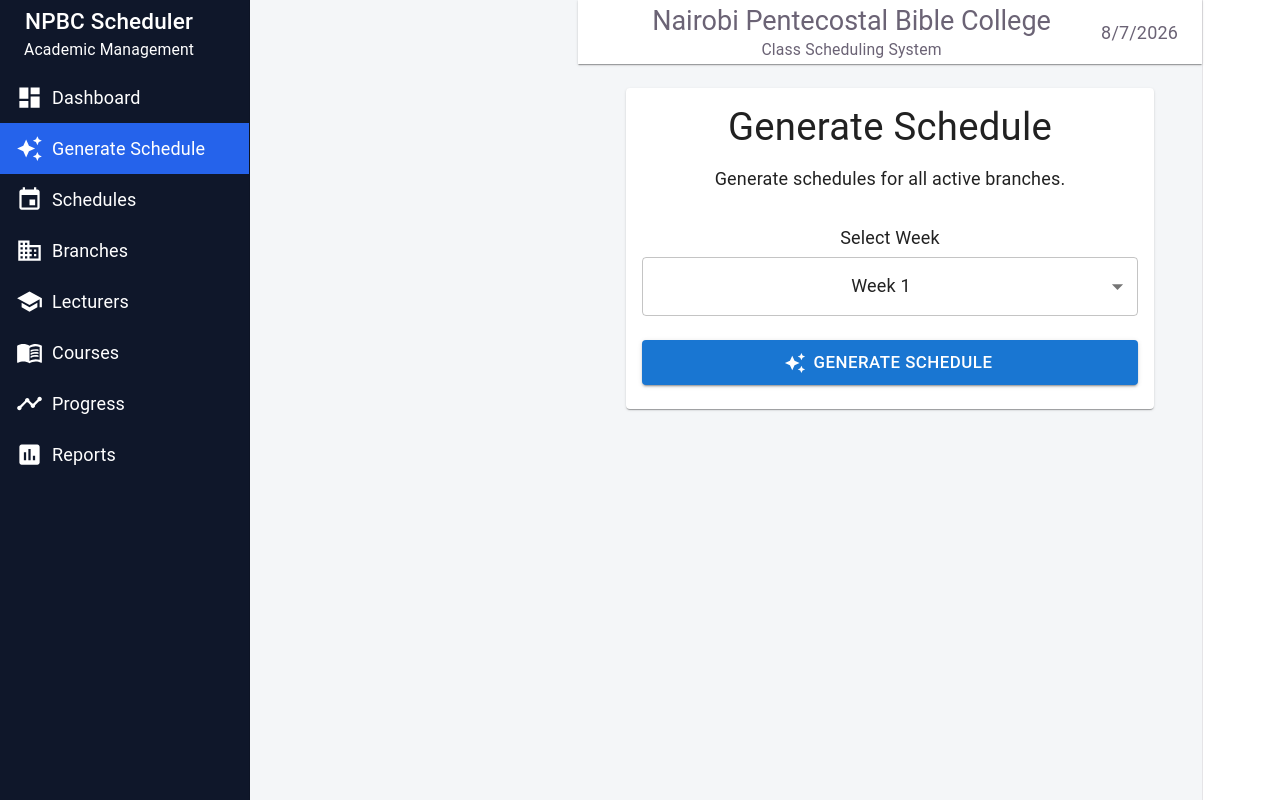
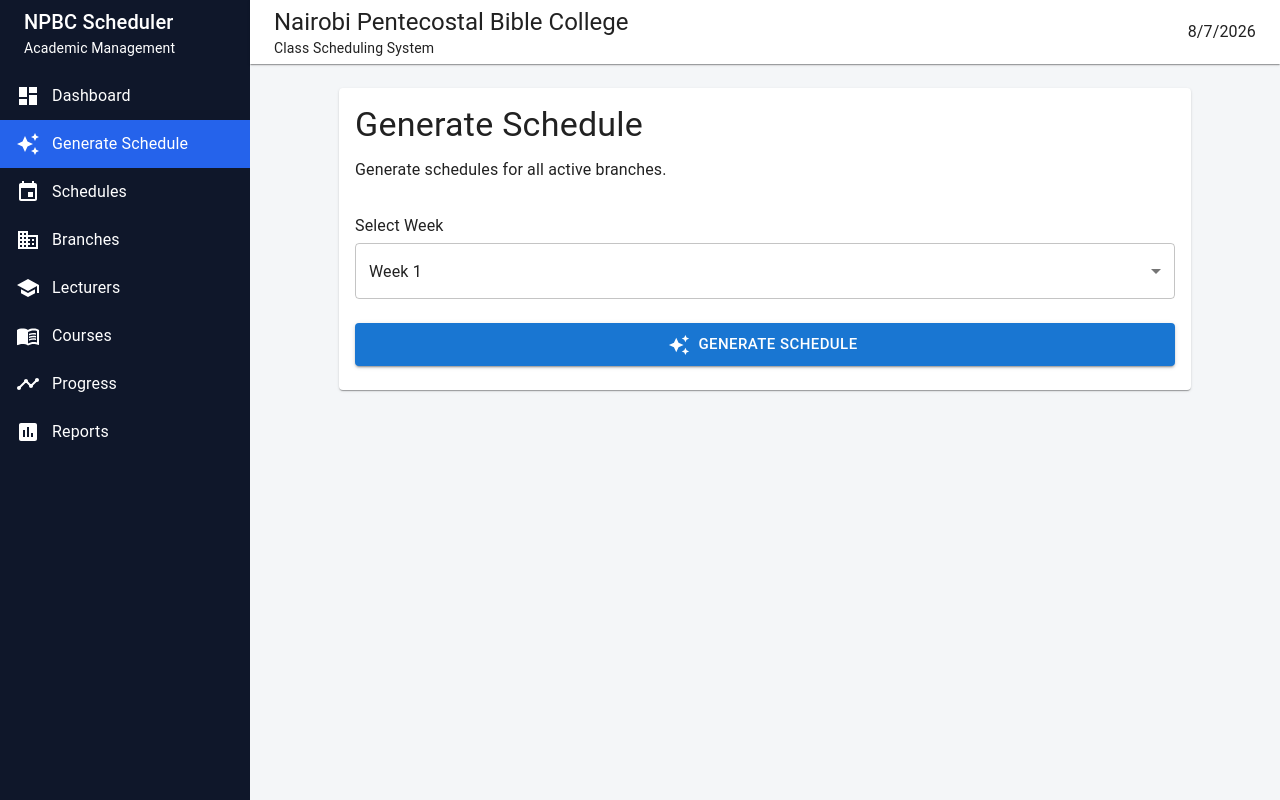
Before and after one commit to npbcsystem/scheduler, a React app in the folder frontend/: page /generate in a window 1280 px wide. Built offline with nearby package versions, Linux system fonts and the light colour scheme; the HTML template or start-up script is replaced by a standard one.

Commit message:
update UI for scheduler and sidebard

```diff
--- a/frontend/src/App.jsx
+++ b/frontend/src/App.jsx
@@ -1,7 +1,7 @@
 import { BrowserRouter, Routes, Route } from "react-router-dom";
+import CssBaseline from "@mui/material/CssBaseline";
 
 import Layout from "./components/layout/Layout";
-
 import Dashboard from "./pages/Dashboard";
 import Generate from "./pages/Generate";
 import Schedules from "./pages/Schedules";
@@ -11,61 +11,23 @@
 import Progress from "./pages/Progress";
 import Reports from "./pages/Reports";
 
-function App() {
+export default function App() {
   return (
     <BrowserRouter>
+      <CssBaseline />
       <Routes>
-
         <Route path="/" element={<Layout />}>
-
-          {/* Default Page */}
           <Route index element={<Schedules />} />
-
-          <Route
-            path="dashboard"
-            element={<Dashboard />}
-          />
-
-          <Route
-            path="generate"
-            element={<Generate />}
-          />
-
-          <Route
-            path="schedules"
-            element={<Schedules />}
-          />
-
-          <Route
-            path="branches"
-            element={<Branches />}
-          />
-
-          <Route
-            path="lecturers"
-            element={<Lecturers />}
-          />
-
-          <Route
-            path="courses"
-            element={<Courses />}
-          />
-
-          <Route
-            path="progress"
-            element={<Progress />}
-          />
-
-          <Route
-            path="reports"
-            element={<Reports />}
-          />
-
+          <Route path="dashboard" element={<Dashboard />} />
+          <Route path="generate" element={<Generate />} />
+          <Route path="schedules" element={<Schedules />} />
+          <Route path="branches" element={<Branches />} />
+          <Route path="lecturers" element={<Lecturers />} />
+          <Route path="courses" element={<Courses />} />
+          <Route path="progress" element={<Progress />} />
+          <Route path="reports" element={<Reports />} />
         </Route>
-
       </Routes>
     </BrowserRouter>
   );
 }
-
-export default App;
--- a/frontend/src/components/layout/Layout.jsx
+++ b/frontend/src/components/layout/Layout.jsx
@@ -1,8 +1,6 @@
 import { Outlet } from "react-router-dom";
-
 import Sidebar from "./Sidebar";
 import Header from "./Header";
-
 import { Box } from "@mui/material";
 
 export default function Layout() {
@@ -12,19 +10,25 @@
         display: "flex",
         minHeight: "100vh",
         backgroundColor: "#f4f6f8",
+        width: "100vw",
+        overflowX: "hidden",
       }}
     >
       <Sidebar />
 
       <Box
+        component="main"
         sx={{
           flexGrow: 1,
-          ml: "250px",
+          width: `calc(100% - 250px)`, // Occupies exact remaining screen width
+          minWidth: 0,                 // Prevents wide tables from stretching layout
+          display: "flex",
+          flexDirection: "column",
         }}
       >
         <Header />
 
-        <Box sx={{ p: 3 }}>
+        <Box sx={{ p: 3, flexGrow: 1, overflowX: "auto" }}>
           <Outlet />
         </Box>
       </Box>
--- a/frontend/src/components/layout/Sidebar.jsx
+++ b/frontend/src/components/layout/Sidebar.jsx
@@ -1,5 +1,4 @@
 import {
-  Drawer,
   Toolbar,
   List,
   ListItemButton,
@@ -20,79 +19,35 @@
 
 import { NavLink } from "react-router-dom";
 
-const drawerWidth = 250;
-
 const menuItems = [
-  {
-    text: "Dashboard",
-    path: "/dashboard",
-    icon: <DashboardIcon />,
-  },
-  {
-    text: "Generate Schedule",
-    path: "/generate",
-    icon: <AutoAwesomeIcon />,
-  },
-  {
-    text: "Schedules",
-    path: "/schedules",
-    icon: <EventIcon />,
-  },
-  {
-    text: "Branches",
-    path: "/branches",
-    icon: <BusinessIcon />,
-  },
-  {
-    text: "Lecturers",
-    path: "/lecturers",
-    icon: <SchoolIcon />,
-  },
-  {
-    text: "Courses",
-    path: "/courses",
-    icon: <MenuBookIcon />,
-  },
-  {
-    text: "Progress",
-    path: "/progress",
-    icon: <TimelineIcon />,
-  },
-  {
-    text: "Reports",
-    path: "/reports",
-    icon: <AssessmentIcon />,
-  },
+  { text: "Dashboard", path: "/dashboard", icon: <DashboardIcon /> },
+  { text: "Generate Schedule", path: "/generate", icon: <AutoAwesomeIcon /> },
+  { text: "Schedules", path: "/schedules", icon: <EventIcon /> },
+  { text: "Branches", path: "/branches", icon: <BusinessIcon /> },
+  { text: "Lecturers", path: "/lecturers", icon: <SchoolIcon /> },
+  { text: "Courses", path: "/courses", icon: <MenuBookIcon /> },
+  { text: "Progress", path: "/progress", icon: <TimelineIcon /> },
+  { text: "Reports", path: "/reports", icon: <AssessmentIcon /> },
 ];
 
 export default function Sidebar() {
   return (
-    <Drawer
-      variant="permanent"
+    <Box
+      component="nav"
       sx={{
-        width: drawerWidth,
+        width: 250,
         flexShrink: 0,
-        "& .MuiDrawer-paper": {
-          width: drawerWidth,
-          boxSizing: "border-box",
-          background: "#0F172A",
-          color: "#fff",
-        },
+        backgroundColor: "#0F172A",
+        color: "#fff",
+        minHeight: "100vh",
       }}
     >
       <Toolbar>
         <Box>
-          <Typography
-            variant="h6"
-            fontWeight="bold"
-          >
+          <Typography variant="h6" fontWeight="bold">
             NPBC Scheduler
           </Typography>
-
-          <Typography
-            variant="body2"
-            color="gray"
-          >
+          <Typography variant="body2" color="gray">
             Academic Management
           </Typography>
         </Box>
@@ -114,18 +69,13 @@
               },
             }}
           >
-            <ListItemIcon
-              sx={{ color: "white" }}
-            >
+            <ListItemIcon sx={{ color: "white" }}>
               {item.icon}
             </ListItemIcon>
-
-            <ListItemText
-              primary={item.text}
-            />
+            <ListItemText primary={item.text} />
           </ListItemButton>
         ))}
       </List>
-    </Drawer>
+    </Box>
   );
 }
--- a/frontend/src/index.css
+++ b/frontend/src/index.css
@@ -1,111 +1,15 @@
-:root {
-  --text: #6b6375;
-  --text-h: #08060d;
-  --bg: #fff;
-  --border: #e5e4e7;
-  --code-bg: #f4f3ec;
-  --accent: #aa3bff;
-  --accent-bg: rgba(170, 59, 255, 0.1);
-  --accent-border: rgba(170, 59, 255, 0.5);
-  --social-bg: rgba(244, 243, 236, 0.5);
-  --shadow:
-    rgba(0, 0, 0, 0.1) 0 10px 15px -3px, rgba(0, 0, 0, 0.05) 0 4px 6px -2px;
-
-  --sans: system-ui, 'Segoe UI', Roboto, sans-serif;
-  --heading: system-ui, 'Segoe UI', Roboto, sans-serif;
-  --mono: ui-monospace, Consolas, monospace;
-
-  font: 18px/145% var(--sans);
-  letter-spacing: 0.18px;
-  color-scheme: light dark;
-  color: var(--text);
-  background: var(--bg);
-  font-synthesis: none;
-  text-rendering: optimizeLegibility;
-  -webkit-font-smoothing: antialiased;
-  -moz-osx-font-smoothing: grayscale;
-
-  @media (max-width: 1024px) {
-    font-size: 16px;
-  }
+* {
+  box-sizing: border-box;
+  margin: 0;
+  padding: 0;
 }
 
-@media (prefers-color-scheme: dark) {
-  :root {
-    --text: #9ca3af;
-    --text-h: #f3f4f6;
-    --bg: #16171d;
-    --border: #2e303a;
-    --code-bg: #1f2028;
-    --accent: #c084fc;
-    --accent-bg: rgba(192, 132, 252, 0.15);
-    --accent-border: rgba(192, 132, 252, 0.5);
-    --social-bg: rgba(47, 48, 58, 0.5);
-    --shadow:
-      rgba(0, 0, 0, 0.4) 0 10px 15px -3px, rgba(0, 0, 0, 0.25) 0 4px 6px -2px;
-  }
-
-  #social .button-icon {
-    filter: invert(1) brightness(2);
-  }
+html,
+body,
+#root {
+  width: 100%;
+  height: 100%;
+  margin: 0;
+  padding: 0;
+  overflow-x: hidden;
 }
-
-body {
-  margin: 0;
-}
-
-#root {
-  width: 1126px;
-  max-width: 100%;
-  margin: 0 auto;
-  text-align: center;
-  border-inline: 1px solid var(--border);
-  min-height: 100svh;
-  display: flex;
-  flex-direction: column;
-  box-sizing: border-box;
-}
-
-h1,
-h2 {
-  font-family: var(--heading);
-  font-weight: 500;
-  color: var(--text-h);
-}
-
-h1 {
-  font-size: 56px;
-  letter-spacing: -1.68px;
-  margin: 32px 0;
-  @media (max-width: 1024px) {
-    font-size: 36px;
-    margin: 20px 0;
-  }
-}
-h2 {
-  font-size: 24px;
-  line-height: 118%;
-  letter-spacing: -0.24px;
-  margin: 0 0 8px;
-  @media (max-width: 1024px) {
-    font-size: 20px;
-  }
-}
-p {
-  margin: 0;
-}
-
-code,
-.counter {
-  font-family: var(--mono);
-  display: inline-flex;
-  border-radius: 4px;
-  color: var(--text-h);
-}
-
-code {
-  font-size: 15px;
-  line-height: 135%;
-  padding: 4px 8px;
-  background: var(--code-bg);
-}
```
Also changed, not shown: frontend/src/App.css (deleted, +0 -184 lines), 1 other file (tests, documents, lock files or other folders).
